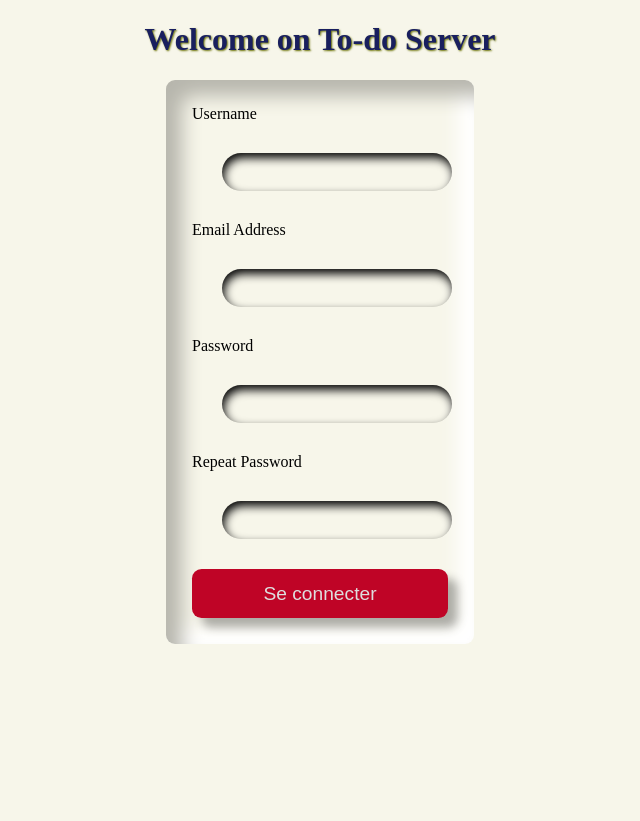
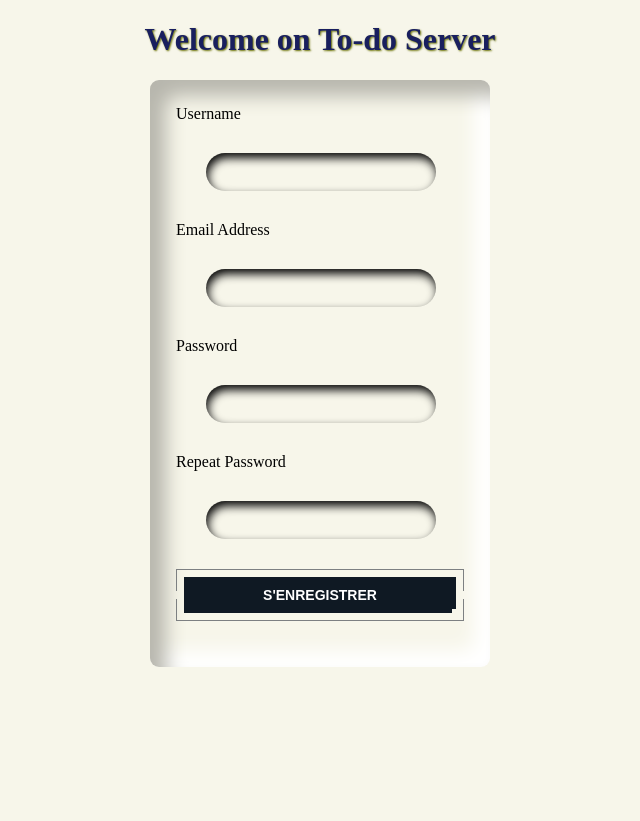
Before and after one commit to bsao17/Flask-React-app, a Flask app: page /signup in a window 1280 px wide. Shown: the whole page, without its empty margins (320-960 px from the left). Run offline with Flask 3, Linux system fonts and the light colour scheme; parts of the project's set-up code (start-up, migrations or seed data) failed here and were passed over; some libraries are stand-ins or nearby versions.

Commit message:
feat: update style form - button

```diff
--- a/controllers/static/css/style.css
+++ b/controllers/static/css/style.css
@@ -29,6 +29,7 @@
 }
 
 #button:hover::before {
+    background: #F6F5E8;
     width: 1.6em;
     height: 1.6em;
 }
@@ -36,6 +37,123 @@
 #button:active {
     box-shadow: 0.2em 0.2em 0.3em rgba(0, 0, 0, 0.3);
     transform: translate(0.1em, 0.1em);
+}.button {
+  -moz-appearance: none;
+  -webkit-appearance: none;
+  appearance: none;
+  border: none;
+  background: none;
+  color: #0f1923;
+  cursor: pointer;
+  position: relative;
+  padding: 8px;
+  margin-bottom: 20px;
+  text-transform: uppercase;
+  font-weight: bold;
+  font-size: 14px;
+  transition: all .15s ease;
+}
+
+.button::before,
+.button::after {
+  content: '';
+  display: block;
+  position: absolute;
+  right: 0;
+  left: 0;
+  height: calc(50% - 5px);
+  border: 1px solid #7D8082;
+  transition: all .15s ease;
+}
+
+.button::before {
+  top: 0;
+  border-bottom-width: 0;
+}
+
+.button::after {
+  bottom: 0;
+  border-top-width: 0;
+}
+
+.button:active,
+.button:focus {
+  outline: none;
+}
+
+.button:active::before,
+.button:active::after {
+  right: 3px;
+  left: 3px;
+}
+
+.button:active::before {
+  top: 3px;
+}
+
+.button:active::after {
+  bottom: 3px;
+}
+
+.button_lg {
+  position: relative;
+  display: block;
+  padding: 10px 20px;
+  color: #fff;
+  background-color: #0f1923;
+  overflow: hidden;
+  box-shadow: inset 0px 0px 0px 1px transparent;
+}
+
+.button_lg::before {
+  content: '';
+  display: block;
+  position: absolute;
+  top: 0;
+  left: 0;
+  width: 2px;
+  height: 2px;
+  background-color: #0f1923;
+}
+
+.button_lg::after {
+  content: '';
+  display: block;
+  position: absolute;
+  right: 0;
+  bottom: 0;
+  width: 4px;
+  height: 4px;
+  background-color: #F7F6EA;
+  transition: all .2s ease;
+}
+
+.button_sl {
+  display: block;
+  position: absolute;
+  top: 0;
+  bottom: -1px;
+  left: -8px;
+  width: 0;
+  background-color: #ff4655;
+  transform: skew(-15deg);
+  transition: all .2s ease;
+}
+
+.button_text {
+  position: relative;
+}
+
+.button:hover {
+  color: #0f1923;
+}
+
+.button:hover .button_sl {
+  width: calc(100% + 15px);
+}
+
+.button:hover .button_lg::after {
+  background-color: #F7F6EA;
 }
 
 html, body {
@@ -58,7 +176,7 @@ html, body {
 }
 
 .login_form {
-    width: 20%;
+    width: 18em;
     margin: auto;
     padding: 2%;
     border-radius: 9px;
@@ -67,15 +185,7 @@ html, body {
                 inset -16px -16px 19px #ffffff;
     display: flex;
     flex-direction: column;
-}
-.material-symbols-outlined {
-    font-size: 0.5rem;
-    font-variation-settings:
-    'FILL' 0,
-    'wght' 400,
-    'GRAD' 5,
-    'opsz' 24,
-
+    z-index: 0;
 }
 
 #icon_email {
@@ -94,5 +204,5 @@ html, body {
     font-size: 16px;
     border-radius: 9999px;
     box-shadow: inset 2px 5px 10px rgb(5, 5, 5);
-    color: #fff;
+    color: #000000;
 }
--- a/controllers/templates/login.html
+++ b/controllers/templates/login.html
@@ -36,7 +36,12 @@
                     {{form.confirm()}}
                 </div>
             </div>
-        <input id="button" type="submit" value="Se connecter">
+        <button type="submit" class="button">
+            <span class="button_lg">
+                <span class="button_sl"></span>
+            <span class="button_text">S'enregistrer</span>
+    </span>
+        </button>
     </form>
     {% endblock %}
 </body>
```
